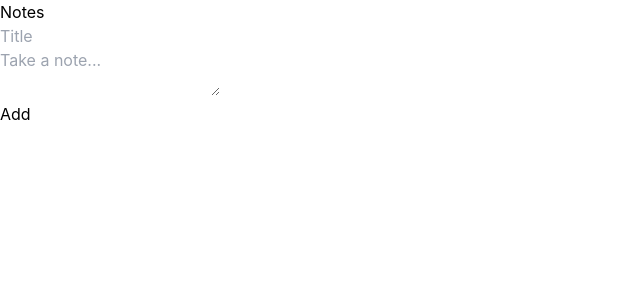
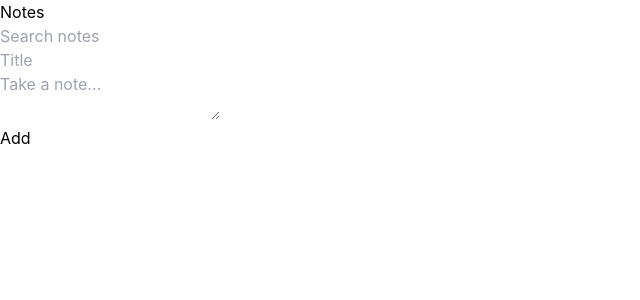
Before and after one commit to arehtunde/notes, a React (Create React App) app: page / in a window 1280 px wide. Shown: the top 300 px of the page, without its empty margins (0-640 px from the left). Built offline with nearby package versions, Linux system fonts and the light colour scheme.

Commit message:
implement search with title functionality

```diff
--- a/src/App.js
+++ b/src/App.js
@@ -2,10 +2,12 @@ import './App.css';
 import Header from './components/header';
 import AddNote from './components/addNote';
 import EditNote from './components/editNote'
+import { Input } from './components/input'
 import { useState } from 'react';
 
 const App = () => {
   const [noteArray, setNoteArray] = useState([]);
+  const [search, setSearch] = useState('');
   const [newNote, setNewNote] = useState({
     input: '', textarea: '',
   });
@@ -13,6 +15,7 @@ const App = () => {
   const handleSubmit = (event) => {
     event.preventDefault();
 
+    const date = new Date();
     const options = {
       month: 'short',
       day: 'numeric',
@@ -20,7 +23,6 @@ const App = () => {
       minute: 'numeric',
       hour12: false,
     };
-    const date = new Date();
 
     const noteObject = {
       title: newNote.input,
@@ -44,9 +46,22 @@ const App = () => {
     })
   };
 
+  const handleSearch = (event) => {
+    const value = event.target.value;
+
+    setSearch(value)
+  };
+
+  const filterNotes = noteArray.filter(note =>
+    note.title
+      .toLowerCase()
+      .includes(search.toLowerCase())
+  );
+
   return (
     <div>
       <Header />
+      <Input placeholder='Search notes' onChange={handleSearch} value={search} />
       <form onSubmit={handleSubmit}>
         <AddNote
           value={newNote}
@@ -56,7 +71,7 @@ const App = () => {
       </form>
 
       {
-        noteArray.map(note =>
+        filterNotes.map(note =>
           <EditNote note={note} key={note.id} />
         )
       }
```
Also changed, not shown: 1 other file (tests, documents, lock files or other folders).
